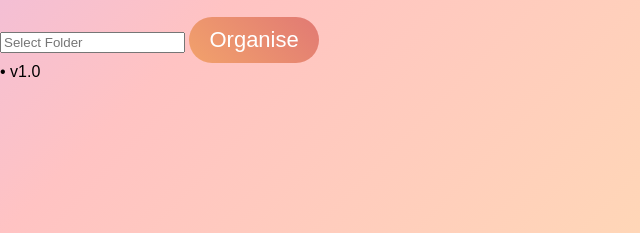
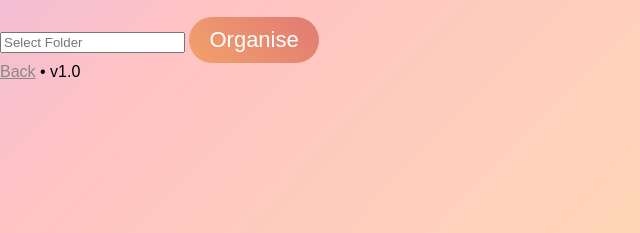
Before and after one commit to StevenButtifint/ai-photo-organiser, an Electron app: page pages/setup.html in a window 800 px wide. Shown: the part 583-816 px from the top of the page, 0-640 px from the left. Drawn offline with Linux system fonts and the light colour scheme; no server answers.

Commit message:
added back to footer

```diff
--- a/pages/setup.html
+++ b/pages/setup.html
@@ -24,8 +24,13 @@
       </div>
     </main>
     <footer>
-      <p><span id="appName"></span> • <span id="appVersion"></span></p>
-    </footer>
+      <div>
+          <p>
+              <a href="#" class="button-link" id="homeButton">Back</a>
+              • <span id="appVersion"></span>
+          </p>
+      </div>
+  </footer>
   <script src="../renderer/constants.js"></script>
   <script src="../renderer/setup.js"></script>
 </body>
```
